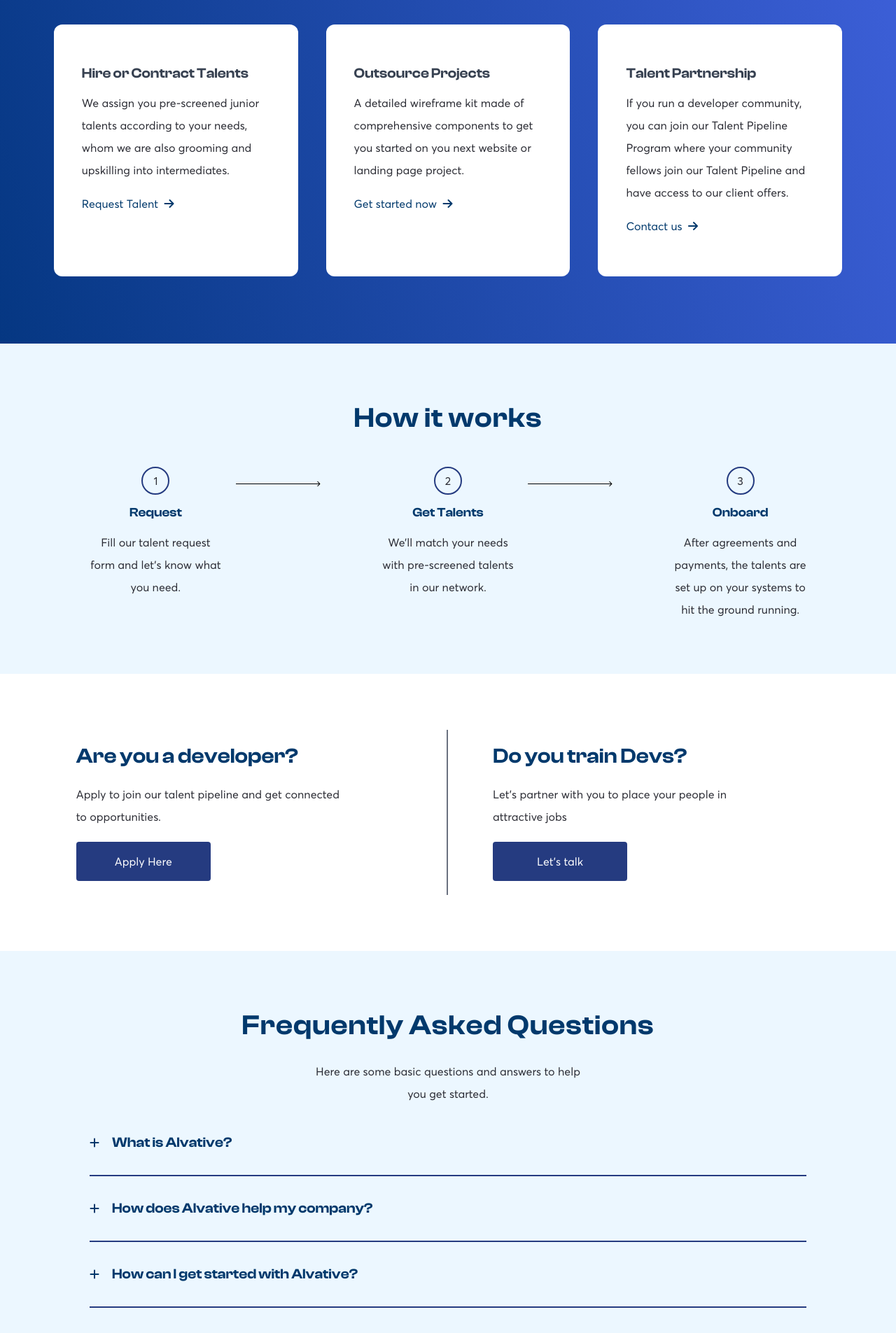
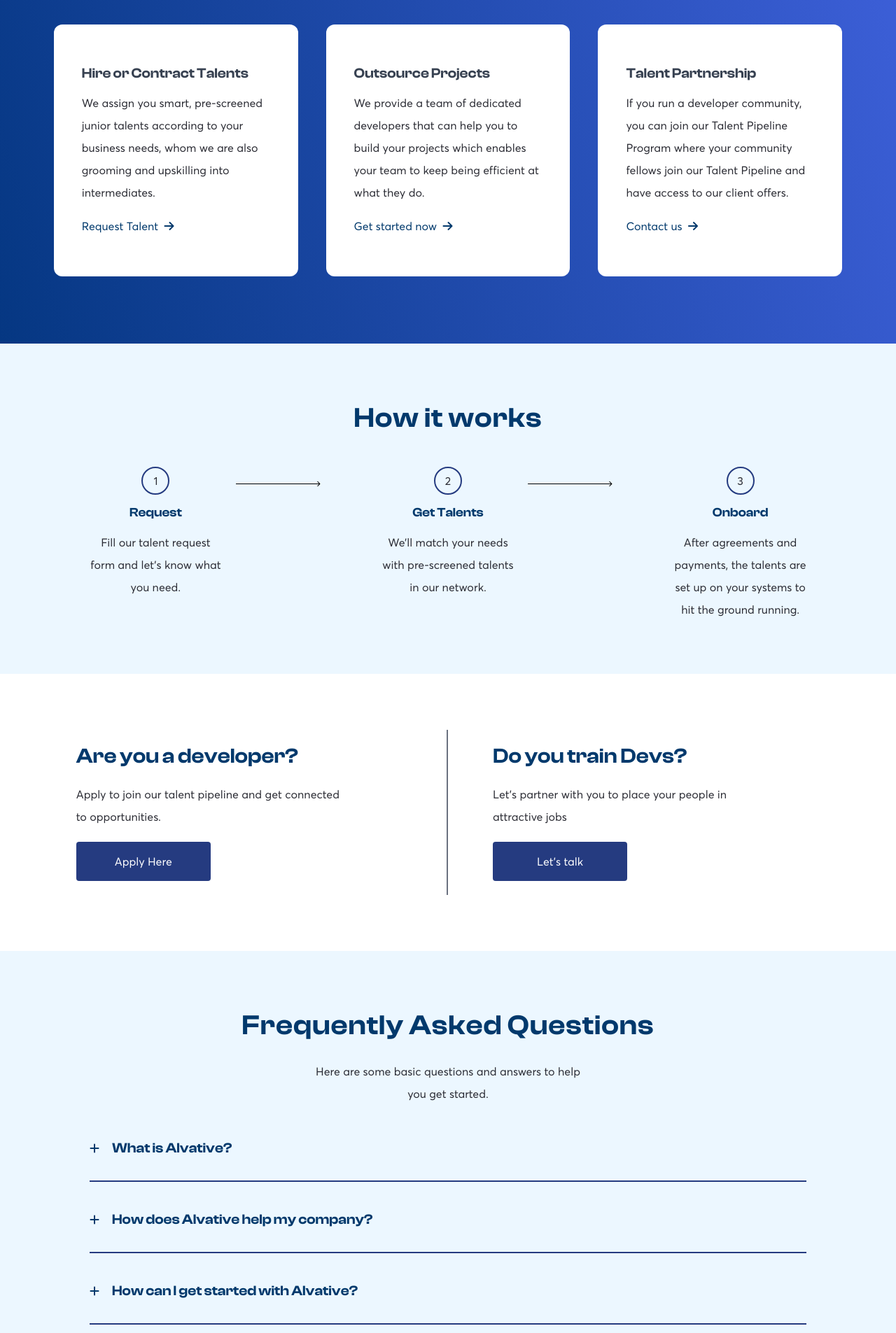
Before and after one commit to alvative-projects/alvative-site, a Next.js app: page / in a window 1280 px wide. Shown: the part 3480-5385 px from the top of the page at 70% size. Built offline with nearby package versions, Linux system fonts and the light colour scheme.

Commit message:
added links to the growth section

```diff
--- a/components/Growth.jsx
+++ b/components/Growth.jsx
@@ -1,6 +1,7 @@
 import React from "react";
 import { useRef } from "react";
 import { motion, useInView } from "framer-motion";
+import Link from "next/link";
 
 function Growth() {
   const ref = useRef(null);
@@ -33,12 +34,15 @@
               Hire or Contract Talents
             </h1>
             <p className="mt-3 leading-loose">
-              We assign you pre-screened junior talents according to your needs,
-              whom we are also grooming and upskilling into intermediates.
+              We assign you smart, pre-screened junior talents according to your
+              business needs, whom we are also grooming and upskilling into
+              intermediates.
             </p>
+            <Link target={"_blank"} href="https://forms.gle/qXteQ3QmmFsXcEfn7">
               <p className="heading-bg mt-4">
                 Request Talent <i className="fa-solid fa-arrow-right ml-1"></i>
               </p>
+            </Link>
           </motion.div>
           <motion.div
             style={{
@@ -53,12 +57,15 @@
               Outsource Projects
             </h1>
             <p className="mt-3 leading-loose">
-              A detailed wireframe kit made of comprehensive components to get
-              you started on you next website or landing page project.
+              We provide a team of dedicated developers that can help you to
+              build your projects which enables your team to keep being
+              efficient at what they do.
             </p>
+            <Link target={"_blank"} href="https://forms.gle/ePGgJ6HR3KGoX4eN7">
               <p className="heading-bg mt-4">
                 Get started now <i className="fa-solid fa-arrow-right ml-1"></i>
               </p>
+            </Link>
           </motion.div>
           <motion.div
             style={{
@@ -77,9 +84,11 @@
               Program where your community fellows join our Talent Pipeline and
               have access to our client offers.
             </p>
+            <Link target={"_blank"} href="https://forms.gle/ojXsfCLrJea5gzQc8">
               <p className="heading-bg mt-4">
                 Contact us <i className="fa-solid fa-arrow-right ml-1"></i>
               </p>
+            </Link>
           </motion.div>
         </div>
       </div>
--- a/components/Hero.jsx
+++ b/components/Hero.jsx
@@ -36,7 +36,7 @@
             your Growth
           </h1>
         </div>
-        <div className="mt-5 xl:mt-0 xl:max-w-md xl:justify-self-center">
+        <div className="md:mt-5 xl:mt-0 xl:max-w-md xl:justify-self-center">
           <p className="md:leading-8 md:text-lg">
             {/* We provide vetted technical talents to support your business with
             Technical Support, API Integrations, Project Development,
--- a/components/common/FaqItem.jsx
+++ b/components/common/FaqItem.jsx
@@ -3,11 +3,11 @@
 function FaqItem({ question, answer }) {
   let [show, setShow] = useState(false);
   return (
-    <div
-
-      className="border-b-2 border-bg mt-5 pb-5 md:pb-8 md:mt-8"
-    >
-      <div onClick={() => setShow(!show)} className="flex items-center cursor-pointer heading-bg">
+    <div className="border-b-2 border-bg mt-2 py-2 md:pb-8 md:mt-8">
+      <div
+        onClick={() => setShow(!show)}
+        className="flex items-center cursor-pointer heading-bg"
+      >
         <i
           className={`fa-solid cursor-pointer ${
             show ? "fa-minus" : "fa-plus"
```
Lines whose indentation alone changed are shown as unchanged.
